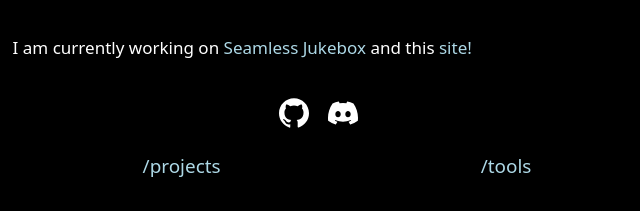
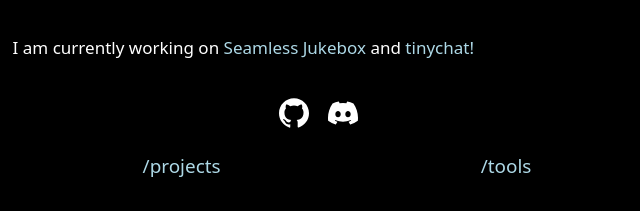
Before and after one commit to teaishealthy/site, an Astro site: page / in a window 1280 px wide. Shown: the part 266-477 px from the top of the page, 303-943 px from the left. Built offline with nearby package versions, Linux system fonts and the light colour scheme; Astro itself is replaced by a stand-in of ours; some icons are missing.

Commit message:
feat: update what im currently working on

```diff
--- a/src/pages/index.astro
+++ b/src/pages/index.astro
@@ -14,7 +14,7 @@ import Layout from "../layouts/Layout.astro";
   <p class="main-content">
     I am currently working on <a href="/projects#seamless-jukebox"
       >Seamless Jukebox
-    </a> and this <a href="/projects#site">site!</a>
+    </a> and <a href="/projects#tinychat">tinychat!</a>
   </p>
 
   <div class="socials">
```
